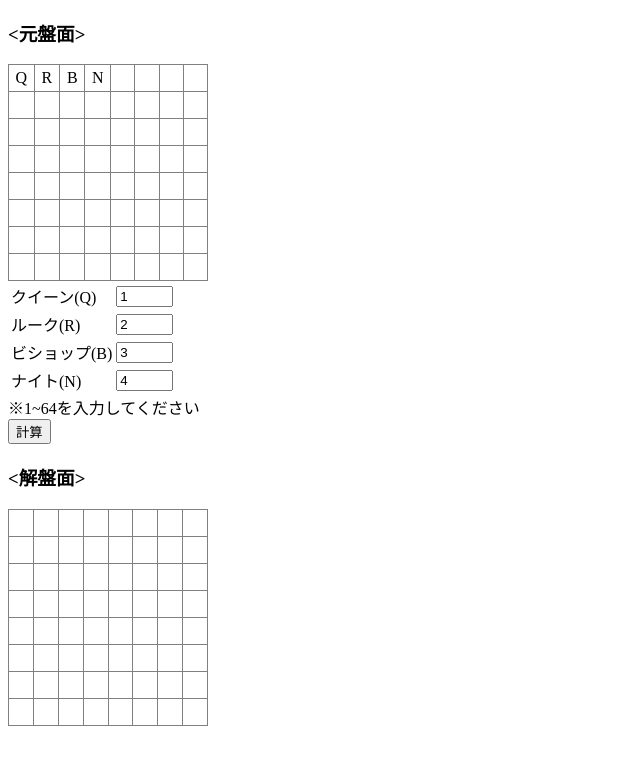
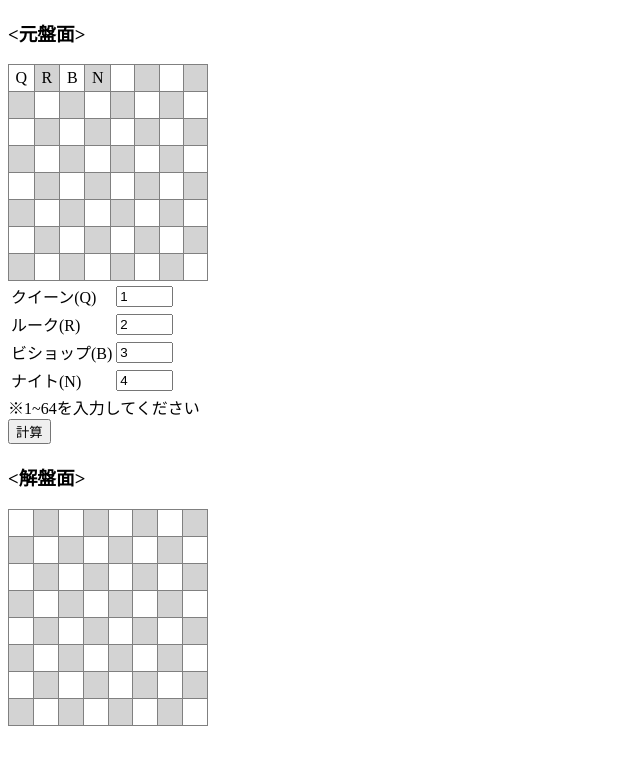
Before and after one commit to rft6/zetsu3, a plain HTML site: page chess/index.html in a window 1280 px wide. Shown: the whole page, without its empty margins (0-640 px from the left). Drawn offline with nearby package versions, Linux system fonts and the light colour scheme.

Commit message:
盤面の背景色を追加

```diff
--- a/chess/index.html
+++ b/chess/index.html
@@ -10,82 +10,82 @@
         <table border="1" style="border-collapse: collapse" width="200" height="200">
             <tr>
                 <td id="b01" style="width:24px;height:24px;text-align: center;"></td>
-                <td id="b02" style="width:24px;height:24px;text-align: center;"></td>
+                <td id="b02" style="width:24px;height:24px;text-align: center;background-color: lightgray;"></td>
                 <td id="b03" style="width:24px;height:24px;text-align: center;"></td>
-                <td id="b04" style="width:24px;height:24px;text-align: center;"></td>
+                <td id="b04" style="width:24px;height:24px;text-align: center;background-color: lightgray;"></td>
                 <td id="b05" style="width:24px;height:24px;text-align: center;"></td>
-                <td id="b06" style="width:24px;height:24px;text-align: center;"></td>
+                <td id="b06" style="width:24px;height:24px;text-align: center;background-color: lightgray;"></td>
                 <td id="b07" style="width:24px;height:24px;text-align: center;"></td>
-                <td id="b08" style="width:24px;height:24px;text-align: center;"></td>
+                <td id="b08" style="width:24px;height:24px;text-align: center;background-color: lightgray;"></td>
             </tr>
             <tr>
-                <td id="b09" style="width:24px;height:24px;text-align: center;"></td>
+                <td id="b09" style="width:24px;height:24px;text-align: center;background-color: lightgray;"></td>
                 <td id="b10" style="width:24px;height:24px;text-align: center;"></td>
-                <td id="b11" style="width:24px;height:24px;text-align: center;"></td>
+                <td id="b11" style="width:24px;height:24px;text-align: center;background-color: lightgray;"></td>
                 <td id="b12" style="width:24px;height:24px;text-align: center;"></td>
-                <td id="b13" style="width:24px;height:24px;text-align: center;"></td>
+                <td id="b13" style="width:24px;height:24px;text-align: center;background-color: lightgray;"></td>
                 <td id="b14" style="width:24px;height:24px;text-align: center;"></td>
-                <td id="b15" style="width:24px;height:24px;text-align: center;"></td>
+                <td id="b15" style="width:24px;height:24px;text-align: center;background-color: lightgray;"></td>
                 <td id="b16" style="width:24px;height:24px;text-align: center;"></td>
             </tr>
             <tr>
                 <td id="b17" style="width:24px;height:24px;text-align: center;"></td>
-                <td id="b18" style="width:24px;height:24px;text-align: center;"></td>
+                <td id="b18" style="width:24px;height:24px;text-align: center;background-color: lightgray;"></td>
                 <td id="b19" style="width:24px;height:24px;text-align: center;"></td>
-                <td id="b20" style="width:24px;height:24px;text-align: center;"></td>
+                <td id="b20" style="width:24px;height:24px;text-align: center;background-color: lightgray;"></td>
                 <td id="b21" style="width:24px;height:24px;text-align: center;"></td>
-                <td id="b22" style="width:24px;height:24px;text-align: center;"></td>
+                <td id="b22" style="width:24px;height:24px;text-align: center;background-color: lightgray;"></td>
                 <td id="b23" style="width:24px;height:24px;text-align: center;"></td>
-                <td id="b24" style="width:24px;height:24px;text-align: center;"></td>
+                <td id="b24" style="width:24px;height:24px;text-align: center;background-color: lightgray;"></td>
             </tr>
             <tr>
-                <td id="b25" style="width:24px;height:24px;text-align: center;"></td>
+                <td id="b25" style="width:24px;height:24px;text-align: center;background-color: lightgray;"></td>
                 <td id="b26" style="width:24px;height:24px;text-align: center;"></td>
-                <td id="b27" style="width:24px;height:24px;text-align: center;"></td>
+                <td id="b27" style="width:24px;height:24px;text-align: center;background-color: lightgray;"></td>
                 <td id="b28" style="width:24px;height:24px;text-align: center;"></td>
-                <td id="b29" style="width:24px;height:24px;text-align: center;"></td>
+                <td id="b29" style="width:24px;height:24px;text-align: center;background-color: lightgray;"></td>
                 <td id="b30" style="width:24px;height:24px;text-align: center;"></td>
-                <td id="b31" style="width:24px;height:24px;text-align: center;"></td>
+                <td id="b31" style="width:24px;height:24px;text-align: center;background-color: lightgray;"></td>
                 <td id="b32" style="width:24px;height:24px;text-align: center;"></td>
             </tr>
             <tr>
                 <td id="b33" style="width:24px;height:24px;text-align: center;"></td>
-                <td id="b34" style="width:24px;height:24px;text-align: center;"></td>
+                <td id="b34" style="width:24px;height:24px;text-align: center;background-color: lightgray;"></td>
                 <td id="b35" style="width:24px;height:24px;text-align: center;"></td>
-                <td id="b36" style="width:24px;height:24px;text-align: center;"></td>
+                <td id="b36" style="width:24px;height:24px;text-align: center;background-color: lightgray;"></td>
                 <td id="b37" style="width:24px;height:24px;text-align: center;"></td>
-                <td id="b38" style="width:24px;height:24px;text-align: center;"></td>
+                <td id="b38" style="width:24px;height:24px;text-align: center;background-color: lightgray;"></td>
                 <td id="b39" style="width:24px;height:24px;text-align: center;"></td>
-                <td id="b40" style="width:24px;height:24px;text-align: center;"></td>
+                <td id="b40" style="width:24px;height:24px;text-align: center;background-color: lightgray;"></td>
             </tr>
             <tr>
-                <td id="b41" style="width:24px;height:24px;text-align: center;"></td>
+                <td id="b41" style="width:24px;height:24px;text-align: center;background-color: lightgray;"></td>
                 <td id="b42" style="width:24px;height:24px;text-align: center;"></td>
-                <td id="b43" style="width:24px;height:24px;text-align: center;"></td>
+                <td id="b43" style="width:24px;height:24px;text-align: center;background-color: lightgray;"></td>
                 <td id="b44" style="width:24px;height:24px;text-align: center;"></td>
-                <td id="b45" style="width:24px;height:24px;text-align: center;"></td>
+                <td id="b45" style="width:24px;height:24px;text-align: center;background-color: lightgray;"></td>
                 <td id="b46" style="width:24px;height:24px;text-align: center;"></td>
-                <td id="b47" style="width:24px;height:24px;text-align: center;"></td>
+                <td id="b47" style="width:24px;height:24px;text-align: center;background-color: lightgray;"></td>
                 <td id="b48" style="width:24px;height:24px;text-align: center;"></td>
             </tr>
             <tr>
                 <td id="b49" style="width:24px;height:24px;text-align: center;"></td>
-                <td id="b50" style="width:24px;height:24px;text-align: center;"></td>
+                <td id="b50" style="width:24px;height:24px;text-align: center;background-color: lightgray;"></td>
                 <td id="b51" style="width:24px;height:24px;text-align: center;"></td>
-                <td id="b52" style="width:24px;height:24px;text-align: center;"></td>
+                <td id="b52" style="width:24px;height:24px;text-align: center;background-color: lightgray;"></td>
                 <td id="b53" style="width:24px;height:24px;text-align: center;"></td>
-                <td id="b54" style="width:24px;height:24px;text-align: center;"></td>
+                <td id="b54" style="width:24px;height:24px;text-align: center;background-color: lightgray;"></td>
                 <td id="b55" style="width:24px;height:24px;text-align: center;"></td>
-                <td id="b56" style="width:24px;height:24px;text-align: center;"></td>
+                <td id="b56" style="width:24px;height:24px;text-align: center;background-color: lightgray;"></td>
             </tr>
             <tr>
-                <td id="b57" style="width:24px;height:24px;text-align: center;"></td>
+                <td id="b57" style="width:24px;height:24px;text-align: center;background-color: lightgray;"></td>
                 <td id="b58" style="width:24px;height:24px;text-align: center;"></td>
-                <td id="b59" style="width:24px;height:24px;text-align: center;"></td>
+                <td id="b59" style="width:24px;height:24px;text-align: center;background-color: lightgray;"></td>
                 <td id="b60" style="width:24px;height:24px;text-align: center;"></td>
-                <td id="b61" style="width:24px;height:24px;text-align: center;"></td>
+                <td id="b61" style="width:24px;height:24px;text-align: center;background-color: lightgray;"></td>
                 <td id="b62" style="width:24px;height:24px;text-align: center;"></td>
-                <td id="b63" style="width:24px;height:24px;text-align: center;"></td>
+                <td id="b63" style="width:24px;height:24px;text-align: center;background-color: lightgray;"></td>
                 <td id="b64" style="width:24px;height:24px;text-align: center;"></td>
             </tr>
         </table>
@@ -119,82 +119,82 @@
         <table border="1" style="border-collapse: collapse" width="200" height="200">
             <tr>
                 <td id="a01" style="width:24px;height:24px;text-align: center;"></td>
-                <td id="a02" style="width:24px;height:24px;text-align: center;"></td>
+                <td id="a02" style="width:24px;height:24px;text-align: center;background-color: lightgray;"></td>
                 <td id="a03" style="width:24px;height:24px;text-align: center;"></td>
-                <td id="a04" style="width:24px;height:24px;text-align: center;"></td>
+                <td id="a04" style="width:24px;height:24px;text-align: center;background-color: lightgray;"></td>
                 <td id="a05" style="width:24px;height:24px;text-align: center;"></td>
-                <td id="a06" style="width:24px;height:24px;text-align: center;"></td>
+                <td id="a06" style="width:24px;height:24px;text-align: center;background-color: lightgray;"></td>
                 <td id="a07" style="width:24px;height:24px;text-align: center;"></td>
-                <td id="a08" style="width:24px;height:24px;text-align: center;"></td>
+                <td id="a08" style="width:24px;height:24px;text-align: center;background-color: lightgray;"></td>
             </tr>
             <tr>
-                <td id="a09" style="width:24px;height:24px;text-align: center;"></td>
+                <td id="a09" style="width:24px;height:24px;text-align: center;background-color: lightgray;"></td>
                 <td id="a10" style="width:24px;height:24px;text-align: center;"></td>
-                <td id="a11" style="width:24px;height:24px;text-align: center;"></td>
+                <td id="a11" style="width:24px;height:24px;text-align: center;background-color: lightgray;"></td>
                 <td id="a12" style="width:24px;height:24px;text-align: center;"></td>
-                <td id="a13" style="width:24px;height:24px;text-align: center;"></td>
+                <td id="a13" style="width:24px;height:24px;text-align: center;background-color: lightgray;"></td>
                 <td id="a14" style="width:24px;height:24px;text-align: center;"></td>
-                <td id="a15" style="width:24px;height:24px;text-align: center;"></td>
+                <td id="a15" style="width:24px;height:24px;text-align: center;background-color: lightgray;"></td>
                 <td id="a16" style="width:24px;height:24px;text-align: center;"></td>
             </tr>
             <tr>
                 <td id="a17" style="width:24px;height:24px;text-align: center;"></td>
-                <td id="a18" style="width:24px;height:24px;text-align: center;"></td>
+                <td id="a18" style="width:24px;height:24px;text-align: center;background-color: lightgray;"></td>
                 <td id="a19" style="width:24px;height:24px;text-align: center;"></td>
-                <td id="a20" style="width:24px;height:24px;text-align: center;"></td>
+                <td id="a20" style="width:24px;height:24px;text-align: center;background-color: lightgray;"></td>
                 <td id="a21" style="width:24px;height:24px;text-align: center;"></td>
-                <td id="a22" style="width:24px;height:24px;text-align: center;"></td>
+                <td id="a22" style="width:24px;height:24px;text-align: center;background-color: lightgray;"></td>
                 <td id="a23" style="width:24px;height:24px;text-align: center;"></td>
-                <td id="a24" style="width:24px;height:24px;text-align: center;"></td>
+                <td id="a24" style="width:24px;height:24px;text-align: center;background-color: lightgray;"></td>
             </tr>
             <tr>
-                <td id="a25" style="width:24px;height:24px;text-align: center;"></td>
+                <td id="a25" style="width:24px;height:24px;text-align: center;background-color: lightgray;"></td>
                 <td id="a26" style="width:24px;height:24px;text-align: center;"></td>
-                <td id="a27" style="width:24px;height:24px;text-align: center;"></td>
+                <td id="a27" style="width:24px;height:24px;text-align: center;background-color: lightgray;"></td>
                 <td id="a28" style="width:24px;height:24px;text-align: center;"></td>
-                <td id="a29" style="width:24px;height:24px;text-align: center;"></td>
+                <td id="a29" style="width:24px;height:24px;text-align: center;background-color: lightgray;"></td>
                 <td id="a30" style="width:24px;height:24px;text-align: center;"></td>
-                <td id="a31" style="width:24px;height:24px;text-align: center;"></td>
+                <td id="a31" style="width:24px;height:24px;text-align: center;background-color: lightgray;"></td>
                 <td id="a32" style="width:24px;height:24px;text-align: center;"></td>
             </tr>
             <tr>
                 <td id="a33" style="width:24px;height:24px;text-align: center;"></td>
-                <td id="a34" style="width:24px;height:24px;text-align: center;"></td>
+                <td id="a34" style="width:24px;height:24px;text-align: center;background-color: lightgray;"></td>
                 <td id="a35" style="width:24px;height:24px;text-align: center;"></td>
-                <td id="a36" style="width:24px;height:24px;text-align: center;"></td>
+                <td id="a36" style="width:24px;height:24px;text-align: center;background-color: lightgray;"></td>
                 <td id="a37" style="width:24px;height:24px;text-align: center;"></td>
-                <td id="a38" style="width:24px;height:24px;text-align: center;"></td>
+                <td id="a38" style="width:24px;height:24px;text-align: center;background-color: lightgray;"></td>
                 <td id="a39" style="width:24px;height:24px;text-align: center;"></td>
-                <td id="a40" style="width:24px;height:24px;text-align: center;"></td>
+                <td id="a40" style="width:24px;height:24px;text-align: center;background-color: lightgray;"></td>
             </tr>
             <tr>
-                <td id="a41" style="width:24px;height:24px;text-align: center;"></td>
+                <td id="a41" style="width:24px;height:24px;text-align: center;background-color: lightgray;"></td>
                 <td id="a42" style="width:24px;height:24px;text-align: center;"></td>
-                <td id="a43" style="width:24px;height:24px;text-align: center;"></td>
+                <td id="a43" style="width:24px;height:24px;text-align: center;background-color: lightgray;"></td>
                 <td id="a44" style="width:24px;height:24px;text-align: center;"></td>
-                <td id="a45" style="width:24px;height:24px;text-align: center;"></td>
+                <td id="a45" style="width:24px;height:24px;text-align: center;background-color: lightgray;"></td>
                 <td id="a46" style="width:24px;height:24px;text-align: center;"></td>
-                <td id="a47" style="width:24px;height:24px;text-align: center;"></td>
+                <td id="a47" style="width:24px;height:24px;text-align: center;background-color: lightgray;"></td>
                 <td id="a48" style="width:24px;height:24px;text-align: center;"></td>
             </tr>
             <tr>
                 <td id="a49" style="width:24px;height:24px;text-align: center;"></td>
-                <td id="a50" style="width:24px;height:24px;text-align: center;"></td>
+                <td id="a50" style="width:24px;height:24px;text-align: center;background-color: lightgray;"></td>
                 <td id="a51" style="width:24px;height:24px;text-align: center;"></td>
-                <td id="a52" style="width:24px;height:24px;text-align: center;"></td>
+                <td id="a52" style="width:24px;height:24px;text-align: center;background-color: lightgray;"></td>
                 <td id="a53" style="width:24px;height:24px;text-align: center;"></td>
-                <td id="a54" style="width:24px;height:24px;text-align: center;"></td>
+                <td id="a54" style="width:24px;height:24px;text-align: center;background-color: lightgray;"></td>
                 <td id="a55" style="width:24px;height:24px;text-align: center;"></td>
-                <td id="a56" style="width:24px;height:24px;text-align: center;"></td>
+                <td id="a56" style="width:24px;height:24px;text-align: center;background-color: lightgray;"></td>
             </tr>
             <tr>
-                <td id="a57" style="width:24px;height:24px;text-align: center;"></td>
+                <td id="a57" style="width:24px;height:24px;text-align: center;background-color: lightgray;"></td>
                 <td id="a58" style="width:24px;height:24px;text-align: center;"></td>
-                <td id="a59" style="width:24px;height:24px;text-align: center;"></td>
+                <td id="a59" style="width:24px;height:24px;text-align: center;background-color: lightgray;"></td>
                 <td id="a60" style="width:24px;height:24px;text-align: center;"></td>
-                <td id="a61" style="width:24px;height:24px;text-align: center;"></td>
+                <td id="a61" style="width:24px;height:24px;text-align: center;background-color: lightgray;"></td>
                 <td id="a62" style="width:24px;height:24px;text-align: center;"></td>
-                <td id="a63" style="width:24px;height:24px;text-align: center;"></td>
+                <td id="a63" style="width:24px;height:24px;text-align: center;background-color: lightgray;"></td>
                 <td id="a64" style="width:24px;height:24px;text-align: center;"></td>
             </tr>
         </table>
```
